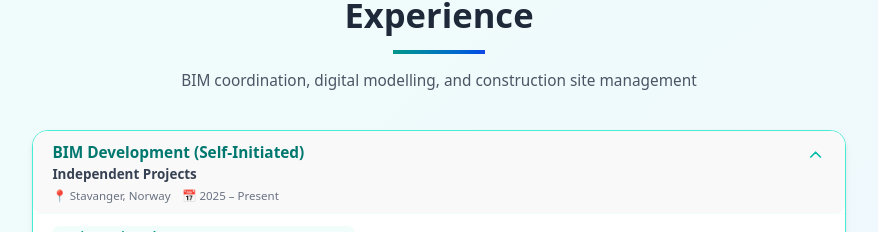
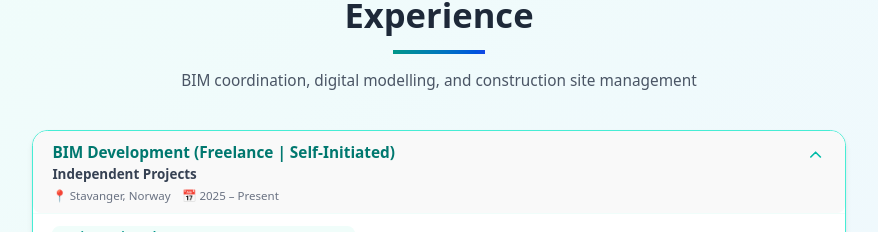
Before and after one commit to Gevindu-Piyawansha/gevindu-portfolio, a React (Vite) app: page / in a window 1280 px wide. Shown: the part 2630-2862 px from the top of the page, without its empty margins (201-1079 px from the left). Built offline with nearby package versions, Linux system fonts and the light colour scheme.

Commit message:
Update BIM Development title to include Freelance

```diff
--- a/src/components/Experience.jsx
+++ b/src/components/Experience.jsx
@@ -3,7 +3,7 @@ import { ChevronDown } from "lucide-react";
 
 const experiences = [
   {
-    title: "BIM Development (Self-Initiated)",
+    title: "BIM Development (Freelance | Self-Initiated)",
     company: "Independent Projects",
     location: "Stavanger, Norway",
     duration: "2025 – Present",
@@ -32,7 +32,8 @@ const experiences = [
     company: "Homelands Skyline (Pvt) Ltd",
     location: "Sri Lanka",
     duration: "May 2021 – Dec 2022",
-    project: "Canterbury Residencies – 137-unit residential (1.4B LKR / ~48M NOK)",
+    project:
+      "Canterbury Residencies – 137-unit residential (1.4B LKR / ~48M NOK)",
     responsibilities: [
       "Updated Revit models and managed RFIs across structural, MEP, and architectural disciplines — reducing design revisions by ~15%",
       "Coordinated multidisciplinary teams and ensured compliance with the BIM Execution Plan",
@@ -78,7 +79,6 @@ const experiences = [
     ],
   },
 ];
-
 
 export default function Experience() {
   const [openIndex, setOpenIndex] = useState(0);
@@ -141,8 +141,13 @@ export default function Experience() {
                     )}
                     <ul className="space-y-2 text-gray-700 text-sm">
                       {exp.responsibilities.map((resp, idx) => (
-                        <li key={idx} className="flex items-start gap-3 leading-normal">
-                          <span className="text-teal-500 mt-1 text-base flex-shrink-0">•</span>
+                        <li
+                          key={idx}
+                          className="flex items-start gap-3 leading-normal"
+                        >
+                          <span className="text-teal-500 mt-1 text-base flex-shrink-0">
+                            •
+                          </span>
                           <span>{resp}</span>
                         </li>
                       ))}
```
